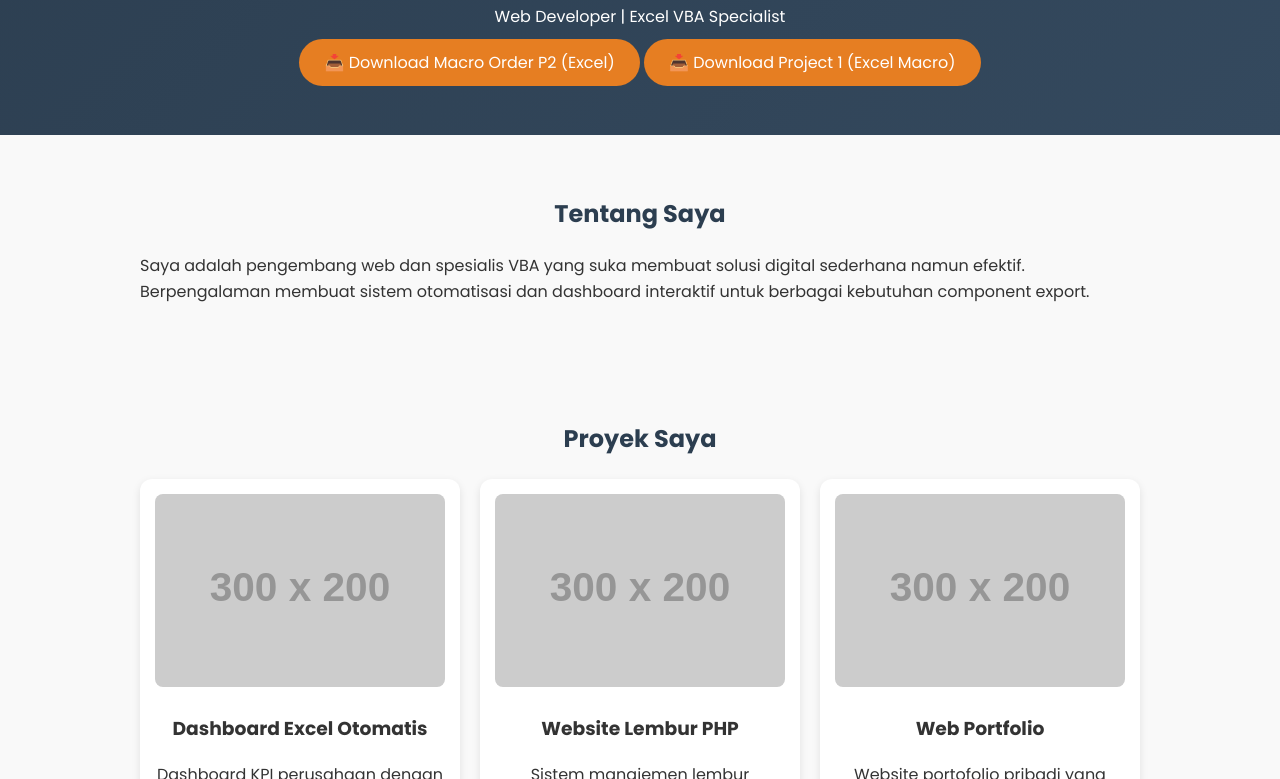
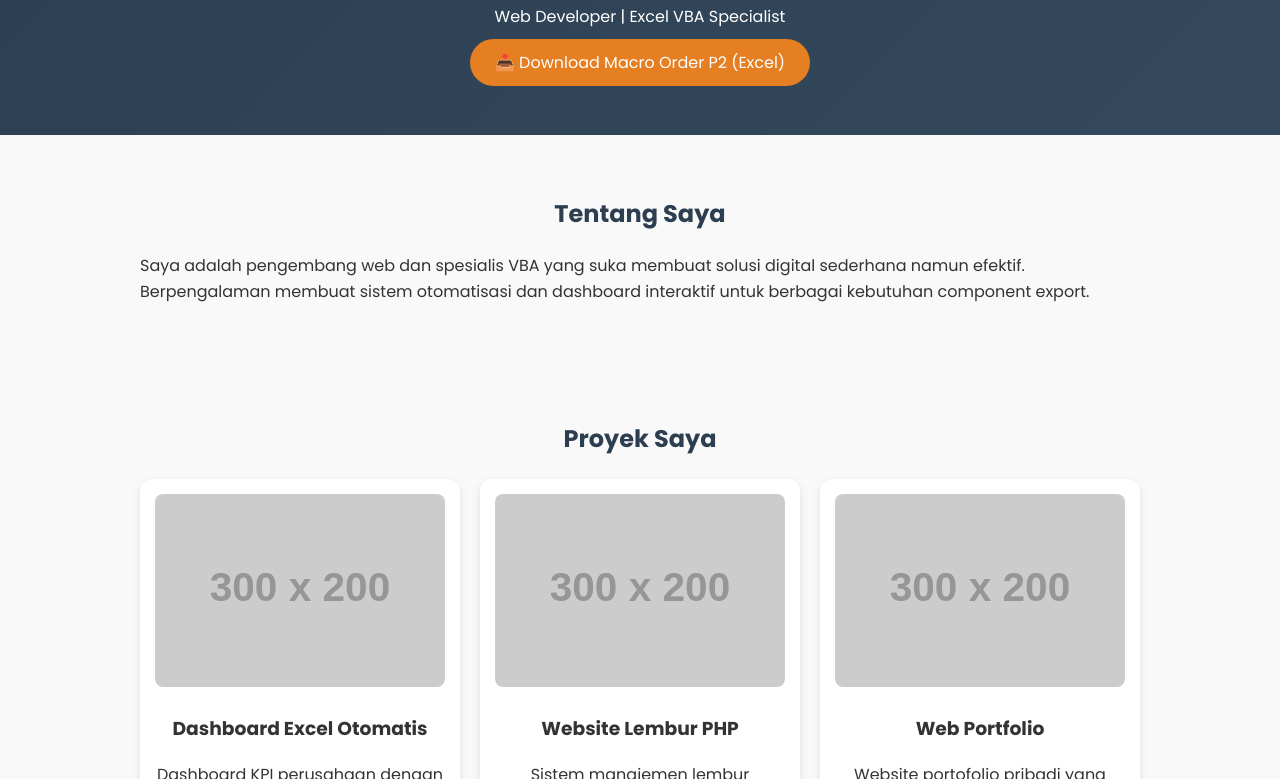
Before and after one commit to Rivan311/cv-Rivan, a plain HTML site: page index.html in a window 1280 px wide. Shown: the part 321-1100 px from the top of the page. Drawn offline with Linux system fonts and the light colour scheme; placeholder pictures from the web are drawn by us.

Commit message:
Update index.html

```diff
--- a/index.html
+++ b/index.html
@@ -19,9 +19,6 @@
 
         <!-- Tombol Download CV -->
 <a href="macro-DI.xlsx.xlsm" download class="btn">📥 Download Macro Order P2 (Excel)</a>
-
-<!-- Tombol Download Project SPL -->
-<a href="spl/Master%20SPL%202025.xlsm" download class="btn">📥 Download Project 1 (Excel Macro)</a>
 
     </header>
 
```
